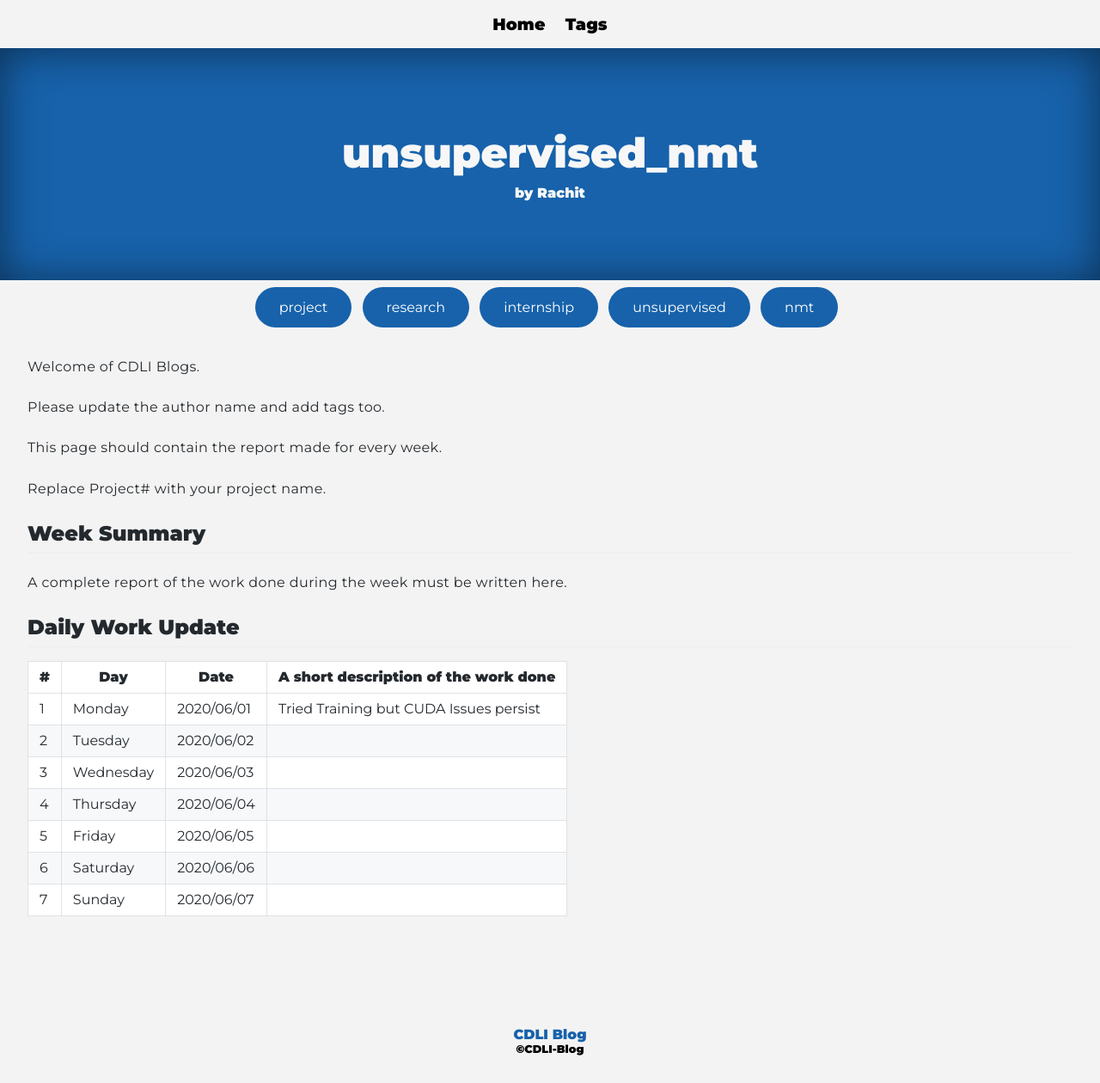
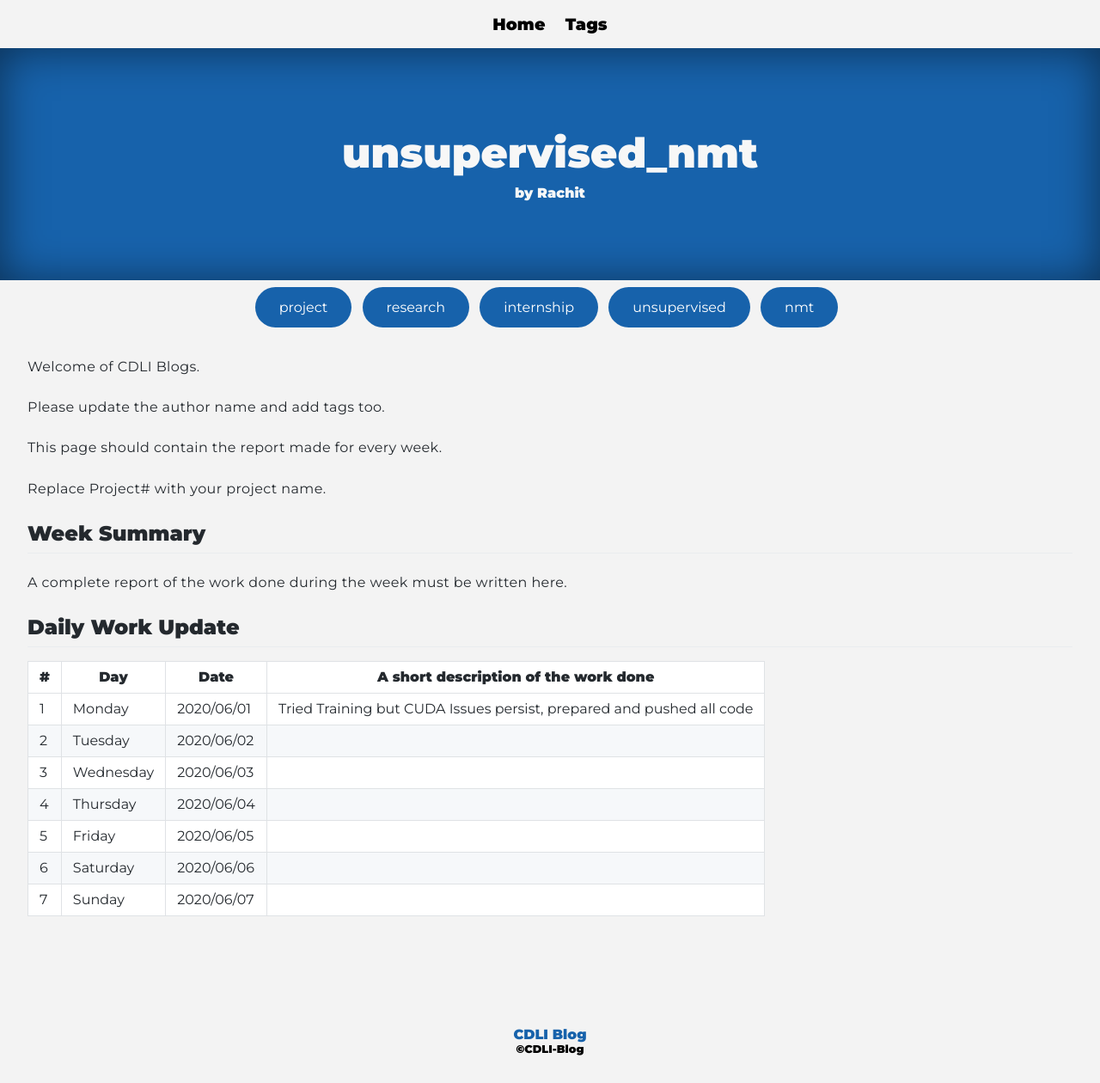
Before and after one commit to cdli-gh/blog, a Jekyll site: the page built from _blog/intern20/unsupervised_nmt/posts/09_week8.md, in a window 1280 px wide. Shown: the whole page at 86% size. Built offline with Jekyll 4.4.1, drawn with Linux system fonts in a browser that asks for light colours; Markdown is read by kramdown in place of the engine named in the settings.

Commit message:
Updated 8.1

```diff
--- a/_blog/intern20/unsupervised_nmt/posts/09_week8.md
+++ b/_blog/intern20/unsupervised_nmt/posts/09_week8.md
@@ -21,7 +21,7 @@
 
 |\#|Day|Date|A short description of the work done|
 |---	|---	|---	|---	|
-|1   	| Monday 	|   2020/06/01	|  Tried Training but CUDA Issues persist 	|
+|1   	| Monday 	|   2020/06/01	|  Tried Training but CUDA Issues persist, prepared and pushed all code 	|
 |2   	| Tuesday  	|   2020/06/02	|   	|
 |3   	| Wednesday  	|  2020/06/03 	|   	|
 |4   	| Thursday  	|   2020/06/04	|   	|
```
